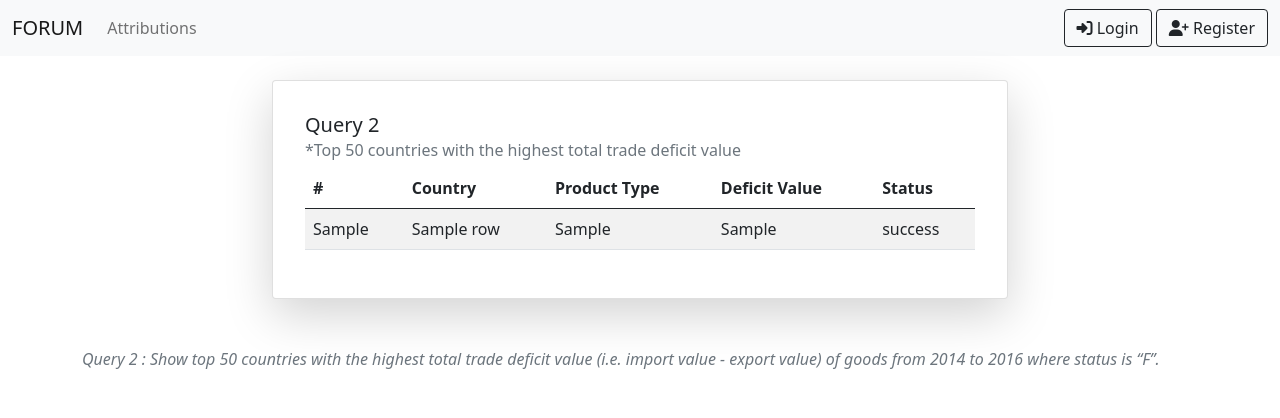
After one commit to yogesh-chaudhari-77/forum_app, a Flask app: template templates/task-2/query2.html in a window 1280 px wide. The commit adds this page. Shown: the top 418 px of the page. Run offline with Flask 2, Linux system fonts and the light colour scheme; the template is opened without the code that fills it: most values are stand-ins (such as "Sample title", 1, 10 or a date in 2020); some libraries are stand-ins or nearby versions.

Commit message:
Submission grade - Task 1 and 2 completed

```diff
--- a/main.py
+++ b/main.py
@@ -12,6 +12,9 @@ from firebase_admin import credentials
 from firebase_admin import firestore
 from google.cloud import storage
 
+# Task 2
+from google.cloud import bigquery
+
 """
 Add the Firebase Admin SDK to your server
 Add the Firebase Admin SDK to your server (2021). Available at: https://firebase.google.com/docs/admin/setup (Accessed: 9 March 2021).
@@ -25,6 +28,12 @@ Authenticating as a service account  |  Authentication  |  Google Cloud
 Authenticating as a service account  |  Authentication  |  Google Cloud (2021). Available at: https://cloud.google.com/docs/authentication/production (Accessed: 7 April 2021).
 """
 storage_client = storage.Client.from_service_account_json('config/forum-google-cloud-service-account.json')
+
+"""
+Authenticating with a service account key file  |  BigQuery
+Authenticating with a service account key file  |  BigQuery (2021). Available at: https://cloud.google.com/bigquery/docs/authentication/service-account-file (Accessed: 7 April 2021).
+"""
+bigquery_client = bigquery.Client.from_service_account_json('config/forum-google-cloud-service-account.json')
 
 
 app = Flask(__name__)
@@ -390,6 +399,85 @@ def attributions_get():
     return render_template('attributions.html')
 
 
+@app.route("/query1", methods=['GET'])
+def query_1():
+    query = ('select * '
+             'from '
+             '(select '
+             '      time_ref, sum(value) as trade_value '
+             '      from `aerobic-star-307900.country_classification.gsquarterlySeptember20` '
+             '      group by time_ref'
+             ') '
+             'order by trade_value desc '
+             'limit 10'
+             '')
+    query_job = bigquery_client.query(query)
+    rows = query_job.result()
+
+    result = []
+    i = 1
+    for row in rows:
+        print(row.time_ref, row.trade_value)
+        result.append({'sr' : i, 'time_ref' : row.time_ref, 'trade_value' : row.trade_value })
+        i = i + 1
+
+    return render_template('task-2/query1.html', result=result)
+
+@app.route("/query2", methods=['GET'])
+def query_2():
+    query = (''
+             'Select '
+             'A.country_code, B.country_code,'
+             '(select country_label from `aerobic-star-307900.country_classification.country_classification` where country_code = A.country_code) as country_label ,'
+             ' A.product_type, A.country_imports_value, B.country_emports_value, (A.country_imports_value - B.country_emports_value) as deficit_value, A.status '
+             'from '
+             '(SELECT country_code, product_type, status, sum(value) as country_imports_value from `aerobic-star-307900.country_classification.gsquarterlySeptember20` where account = \'Imports\' and product_type = \'Goods\' and time_ref between 201401 and 201612 and status = \'F\' group by country_code, product_type, status ) A '
+             ' INNER JOIN '
+             ' (SELECT country_code, sum(value) as country_emports_value from `aerobic-star-307900.country_classification.gsquarterlySeptember20` where account = \'Exports\' and product_type = \'Goods\' and time_ref between 201401 and 201612 and status = \'F\' group by country_code) B '
+             ' ON '
+             'A.country_code = B.country_code '
+             'order by deficit_value desc '
+              'limit 50 '
+            )
+    query_job = bigquery_client.query(query)
+    rows = query_job.result()
+
+    result = []
+    i = 1
+    for row in rows:
+        result.append({'sr' : i, 'country_label' : row.country_label, 'product_type' : row.product_type, 'deficit_value' : row.deficit_value, 'status' : row.status})
+        i = i + 1
+
+    return render_template('task-2/query2.html', result=result)
+
+
+@app.route("/query3", methods=['GET'])
+def query_3():
+    query = (''
+             'select '
+             '(select service_label from `aerobic-star-307900.country_classification.services_classification` where code = A.code) as service_label, '
+             'B.service_export_value as service_export_value, '
+             'A.service_import_value as service_import_value, '
+             '(B.service_export_value - A.service_import_value) as surplus_value '
+             'from '
+             '(SELECT code, sum(value) as service_import_value from `aerobic-star-307900.country_classification.query_3_reduced_table` where account = \'Imports\' group by code ) A '
+            'INNER JOIN'
+            '(SELECT code, sum(value) as service_export_value from `aerobic-star-307900.country_classification.query_3_reduced_table` where account = \'Exports\' group by code ) B '
+            'on A.code = B.code '
+            'order by surplus_value desc '
+            'limit 30 '
+             )
+
+    query_job = bigquery_client.query(query)
+    rows = query_job.result()
+
+    result = []
+    i = 1
+    for row in rows:
+        result.append({'sr' : i, 'service_label' : row.service_label, 'surplus_value' : row.surplus_value })
+        i = i + 1
+
+    return render_template('task-2/query3.html', result=result)
 
 # Checks whether the session data is set or not. Used for authenticated routing
 def validate_logged_in_status():
--- a/templates/partials/header.html
+++ b/templates/partials/header.html
@@ -44,6 +44,7 @@
             <a class="nav-link" aria-current="page" href="{{config.application.base_url}}user_page"><i class="fa fa-user" aria-hidden="true"></i></a>
           </li>
           {% endif %}
+
           <li class="nav-item">
             <a class="nav-link" aria-current="page" href="/attributions">Attributions</a>
           </li>
--- /dev/null
+++ b/templates/task-2/query2.html
@@ -0,0 +1,42 @@
+{% include ('./partials/header.html') %}
+
+<div class="container mt-4">
+    <div class="row">
+        <div class="col-md-2">
+        </div>
+        <div class="col-md-8">
+            <div class="card shadow-lg p-3 mb-5 bg-white rounded">
+                <div class="card-body">
+                    <h5 class="card-title">Query 2</h5>
+                    <h6 class="card-subtitle mb-2 text-muted">*Top 50 countries with the highest total trade deficit value</h6>
+
+                    <table class="table table-responsive table-striped table-hover">
+                        <tbody>
+                        <thead class="thead-dark">
+                            <tr>
+                              <th scope="col">#</th>
+                              <th scope="col">Country</th>
+                              <th scope="col">Product Type</th>
+                                <th scope="col">Deficit Value</th>
+                                <th scope="col">Status</th>
+                            </tr>
+                        </thead>
+                          {% for row in result %}
+                            <tr>
+                              <td>{{ row.sr }}</td>
+                              <td>{{ row.country_label }}</td>
+                              <td>{{ row.product_type }}</td>
+                                <td>{{ row.deficit_value }}</td>
+                                <td>{{ row.status }}</td>
+                            </tr>
+                          {% endfor %}
+                        </tbody>
+                    </table>
+                </div>
+            </div>
+        </div>
+    </div>
+    <span class="text-muted"><i>Query 2 : Show top 50 countries with the highest total trade deficit value (i.e. import value - export value) of goods from 2014 to 2016 where status is “F”.</i></span>
+    <br/><br/><br/>
+</div>
+{% include ('./partials/footer.html') %}
```
Also changed, not shown: notes.txt (+57 -0 lines), templates/home.html (+8 -2 lines), templates/task-2/query1.html (added, +38 -0 lines), templates/task-2/query3.html (added, +38 -0 lines), templates/query1.html (deleted), templates/query2.html (deleted), templates/query3.html (deleted), 1 other file.
